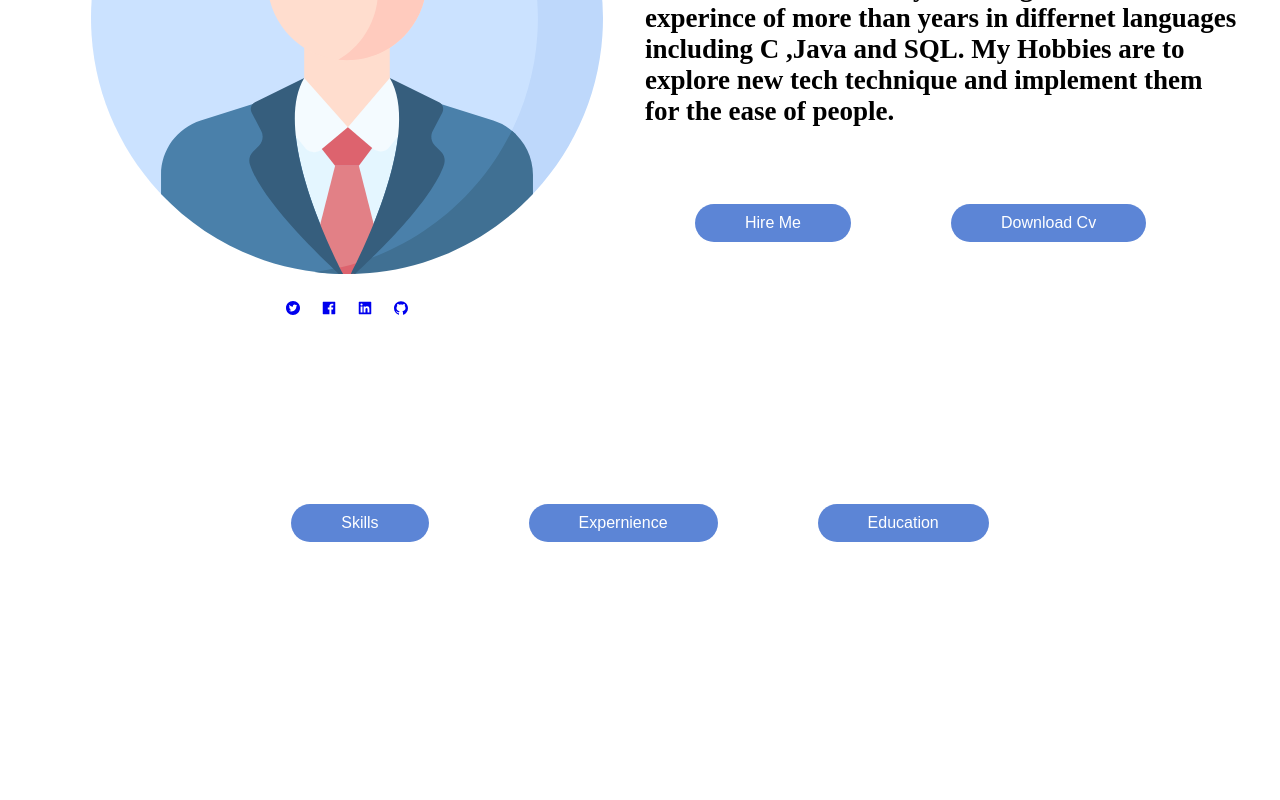
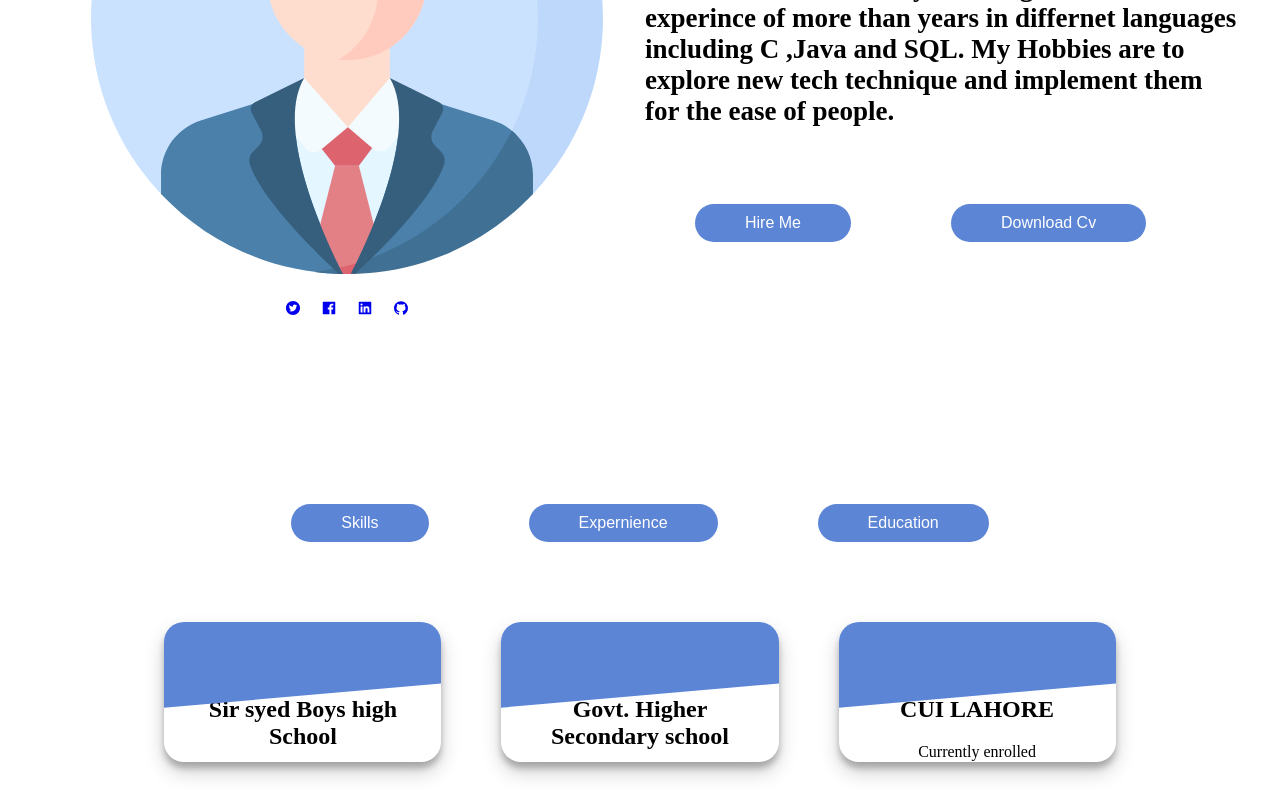
Before and after one commit to imhanzala22/HanzalaIrfan_portfolio, a React (Create React App) app in the folder hanzalairfan/: page /About in a window 1280 px wide. Shown: the part 473-1273 px from the top of the page. Before the commit the page ends 1073 px from the top, so only its background shows below. Built offline with nearby package versions, Linux system fonts and the light colour scheme.

Commit message:
education card designed

```diff
--- a/hanzalairfan/src/components/About/About.jsx
+++ b/hanzalairfan/src/components/About/About.jsx
@@ -2,6 +2,7 @@ import React from 'react';
 import {AiFillTwitterCircle,AiFillFacebook,AiFillLinkedin,AiFillGithub} from 'react-icons/ai';
 import './about.css';
 import image from '../../Assets/svg/profile.svg';
+import Education from './Education';
 const About = () => {
     return (
         <div >
@@ -37,7 +38,9 @@ const About = () => {
                 <button className='btn'>Expernience</button>
                 <button className='btn'>Education</button>
             </div>
-
+                <div>
+                    <Education/>
+                </div>
         </div>
      );
 }
--- /dev/null
+++ b/hanzalairfan/src/components/About/Education.css
@@ -0,0 +1,63 @@
+.card {
+  width: 250px;
+  margin: 30px;
+  height: 300px;
+  box-shadow: 0 10px 20px rgba(0, 0, 0, 0.19), 0 6px 6px rgba(0, 0, 0, 0.23);
+  border-radius: 20px;
+  position: relative;
+  overflow: hidden;
+  padding: 30px;
+  transform-style: preserve-3d;
+  perspective: 1000px;
+  text-align: center;
+}
+
+.card::before {
+  content: " ";
+  z-index: 5;
+  height: 180px;
+  position: absolute;
+  -webkit-transform: rotate(-5deg);
+  -ms-transform: rotate(-5deg);
+  transform: rotate(-5deg);
+  width: 1000px;
+  top: -120px;
+  left: -210px;
+}
+
+.card__1::before {
+  background: var(--primary);
+}
+
+.card::after {
+  content: " ";
+  right: 0;
+  left: 0;
+  top: 0;
+  z-index: 5;
+  height: 180px;
+  position: absolute;
+  -webkit-transform: rotate(106deg);
+  -ms-transform: rotate(106deg);
+  transform: rotate(106deg);
+  width: 1000px;
+  top: -210px;
+  left: -470px;
+  opacity: 0.5;
+}
+
+.pricing__name {
+  text-transform: uppercase;
+  font-size: 16px;
+  position: relative;
+  z-index: 6;
+  color: #fff;
+  text-align: center;
+}
+
+.pricing__name__1 {
+  color: White;
+}
+.edcard {
+  display: flex;
+}
--- /dev/null
+++ b/hanzalairfan/src/components/About/Education.jsx
@@ -0,0 +1,36 @@
+import React from 'react';
+import './Education.css';
+const Education = () => {
+    return (
+        <div>
+            <div class="container">
+                <div className='edcard'>
+                    <div id="card__1" class="card card__1">
+                        <h3 class="pricing__name pricing__name__1">Metric</h3>
+                        <h2>Sir syed Boys high School</h2>
+                        <p> Done my metriculation with first divison</p>
+                        <h2>BISE LHR</h2>
+                        <h1>2013-2015</h1>
+                    </div>
+                    <div id="card__1" class="card card__1">
+                        <h3 class="pricing__name pricing__name__1">Intermediate</h3>
+                        <h2>Govt. Higher Secondary school</h2>
+                        <p> Done my Intermediate with first divison</p>
+                        <h2>BISE LHR</h2>
+                        <h1>2015-2017</h1>
+                    </div>
+                    <div id="card__1" class="card card__1">
+                        <h3 class="pricing__name pricing__name__1">BS Software Engineering</h3>
+                        <h2>CUI LAHORE</h2>
+                        <p> Currently enrolled</p>
+                        <h2>LAHORE</h2>
+                        <h1>feb,2018- Present </h1>
+                    </div>
+
+                </div>
+            </div>
+        </div>
+    );
+}
+
+export default Education;
```
